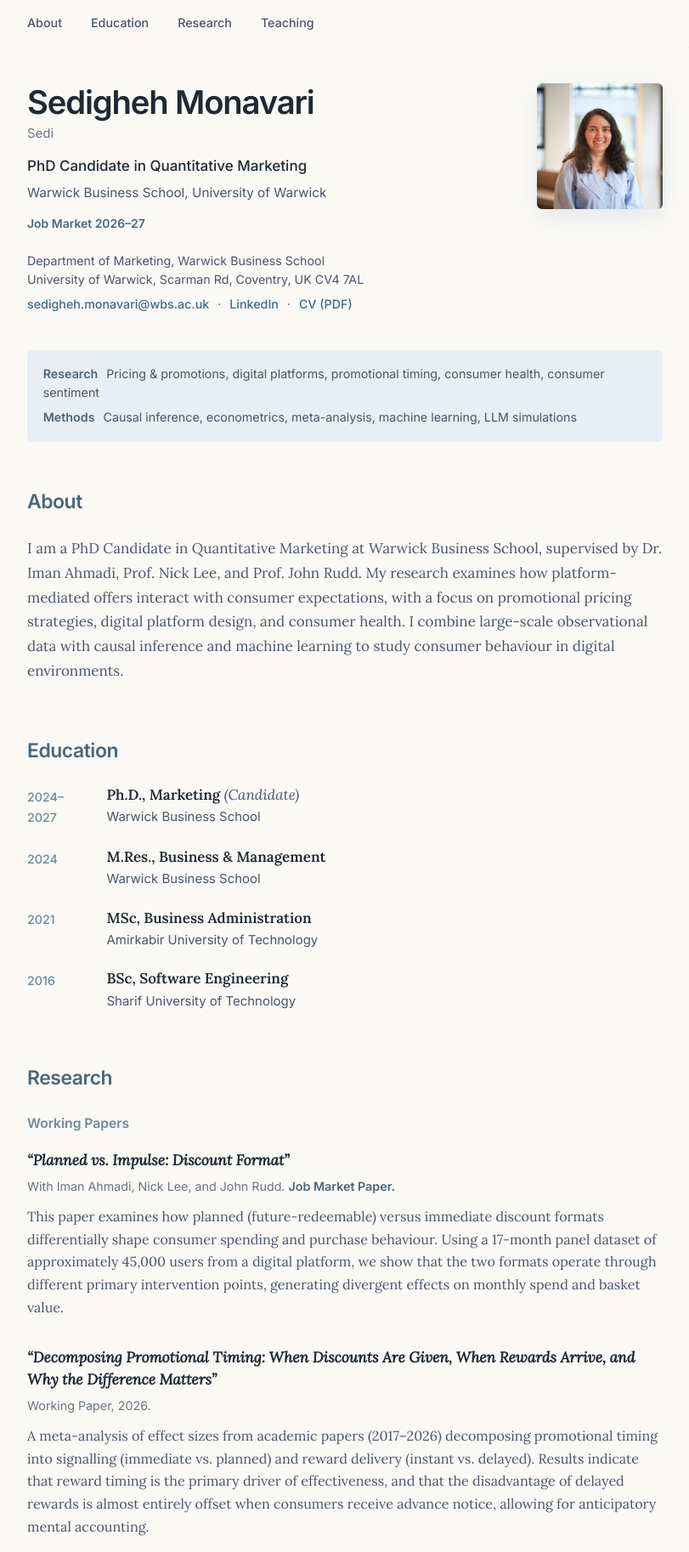
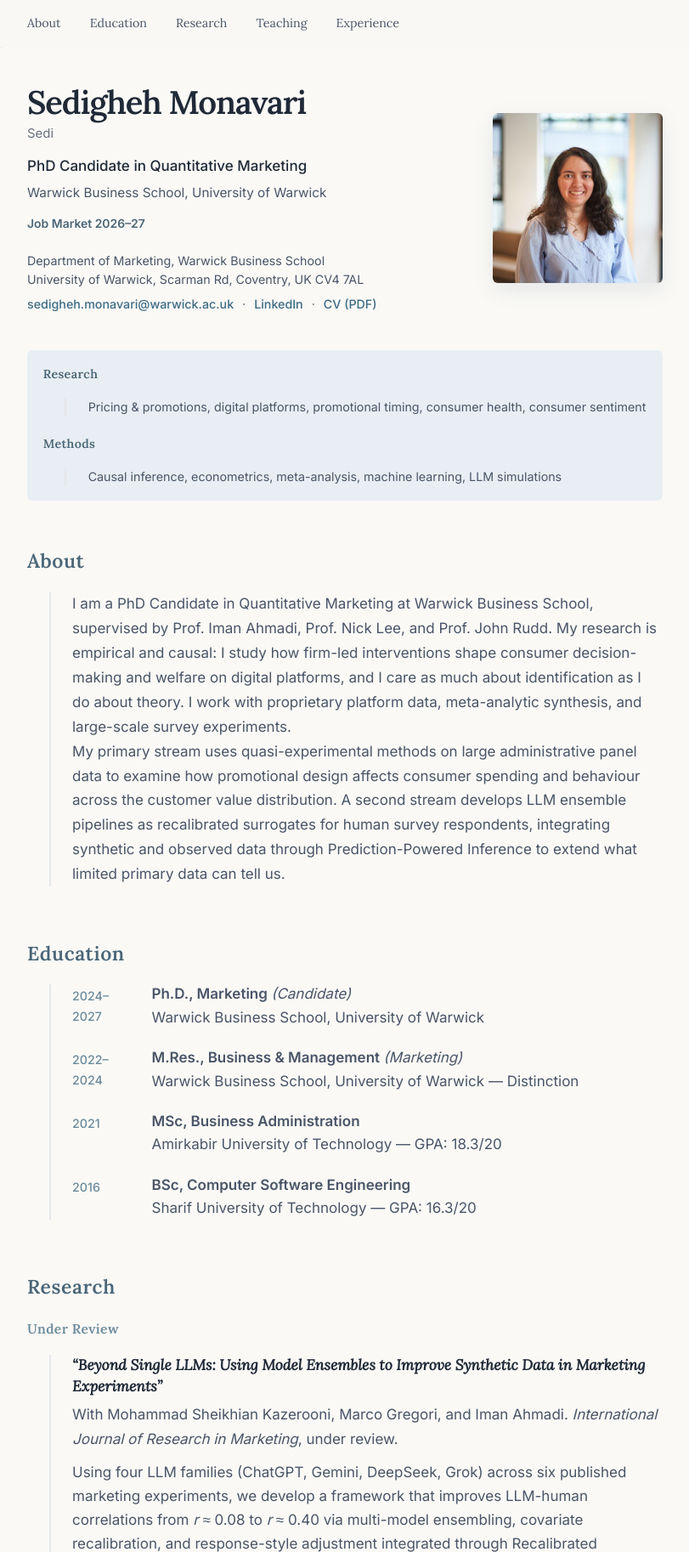
Before and after one commit to smonavari/smonavari.github.io, a plain HTML site: page index.html in a window 1280 px wide. Shown: the top 1826 px of the page at 85% size, without its empty margins (234-1045 px from the left). Drawn offline with Linux system fonts and the light colour scheme.

Commit message:
update style and content

```diff
--- a/index.html
+++ b/index.html
@@ -17,6 +17,7 @@
       <a href="#education">Education</a>
       <a href="#research">Research</a>
       <a href="#teaching">Teaching</a>
+      <a href="#experience">Experience</a>
     </div>
   </nav>
 
@@ -33,7 +34,7 @@
           <p>Department of Marketing, Warwick Business School<br />
           University of Warwick, Scarman Rd, Coventry, UK CV4 7AL</p>
           <p>
-            <a href="mailto:sedigheh.monavari@wbs.ac.uk">sedigheh.monavari@wbs.ac.uk</a>
+            <a href="mailto:sedigheh.monavari@warwick.ac.uk">sedigheh.monavari@warwick.ac.uk</a>
             <span class="sep" aria-hidden="true">·</span>
             <a href="https://www.linkedin.com/in/sedigheh-monavari-38822039/" target="_blank" rel="noopener noreferrer">LinkedIn</a>
             <span class="sep" aria-hidden="true">·</span>
@@ -41,96 +42,127 @@
           </p>
         </div>
       </div>
-      <img class="photo" src="photo.jpg" alt="Sedigheh Monavari" width="148" height="185" />
+      <img class="photo" src="photo.jpg" alt="Sedigheh Monavari" width="200" height="250" />
     </header>
 
-    <p class="tags">
-      <span class="tag-group"><span class="tag-label">Research</span> Pricing &amp; promotions, digital platforms, promotional timing, consumer health, consumer sentiment</span>
-      <span class="tag-group"><span class="tag-label">Methods</span> Causal inference, econometrics, meta-analysis, machine learning, LLM simulations</span>
-    </p>
+    <div class="tags">
+      <div class="tag-group">
+        <h3>Research</h3>
+        <p class="section-content">Pricing &amp; promotions, digital platforms, promotional timing, consumer health, consumer sentiment</p>
+      </div>
+      <div class="tag-group">
+        <h3>Methods</h3>
+        <p class="section-content">Causal inference, econometrics, meta-analysis, machine learning, LLM simulations</p>
+      </div>
+    </div>
 
     <main>
 
       <section id="about">
         <h2>About</h2>
-        <p>
-          I am a PhD Candidate in Quantitative Marketing at Warwick Business School, supervised by
-          Dr. Iman Ahmadi, Prof. Nick Lee, and Prof. John Rudd. My research examines how platform-mediated offers interact with consumer expectations, with a focus on promotional pricing strategies, digital platform design, and consumer health. I combine large-scale observational data with causal inference and machine learning to study consumer behaviour in digital environments.
-        </p>
+        <div class="section-content">
+          <p>
+            I am a PhD Candidate in Quantitative Marketing at Warwick Business School, supervised by Prof. Iman Ahmadi, Prof. Nick Lee, and Prof. John Rudd. My research is empirical and causal: I study how firm-led interventions shape consumer decision-making and welfare on digital platforms, and I care as much about identification as I do about theory. I work with proprietary platform data, meta-analytic synthesis, and large-scale survey experiments.
+          </p>
+          <p>
+            My primary stream uses quasi-experimental methods on large administrative panel data to examine how promotional design affects consumer spending and behaviour across the customer value distribution. A second stream develops LLM ensemble pipelines as recalibrated surrogates for human survey respondents, integrating synthetic and observed data through Prediction-Powered Inference to extend what limited primary data can tell us.
+          </p>
+        </div>
       </section>
 
       <section id="education">
         <h2>Education</h2>
-        <ul class="entries">
+        <div class="section-content">
+          <ul class="entries">
           <li>
             <span class="year">2024&ndash;2027</span>
             <div>
               <p class="entry-title">Ph.D., Marketing <em>(Candidate)</em></p>
-              <p class="entry-sub">Warwick Business School</p>
+              <p class="entry-sub">Warwick Business School, University of Warwick</p>
             </div>
           </li>
           <li>
-            <span class="year">2024</span>
+            <span class="year">2022&ndash;2024</span>
             <div>
-              <p class="entry-title">M.Res., Business &amp; Management</p>
-              <p class="entry-sub">Warwick Business School</p>
+              <p class="entry-title">M.Res., Business &amp; Management <em>(Marketing)</em></p>
+              <p class="entry-sub">Warwick Business School, University of Warwick &mdash; Distinction</p>
             </div>
           </li>
           <li>
             <span class="year">2021</span>
             <div>
               <p class="entry-title">MSc, Business Administration</p>
-              <p class="entry-sub">Amirkabir University of Technology</p>
+              <p class="entry-sub">Amirkabir University of Technology &mdash; GPA: 18.3/20</p>
             </div>
           </li>
           <li>
             <span class="year">2016</span>
             <div>
-              <p class="entry-title">BSc, Software Engineering</p>
-              <p class="entry-sub">Sharif University of Technology</p>
+              <p class="entry-title">BSc, Computer Software Engineering</p>
+              <p class="entry-sub">Sharif University of Technology &mdash; GPA: 16.3/20</p>
             </div>
           </li>
         </ul>
+        </div>
       </section>
 
       <section id="research">
         <h2>Research</h2>
 
+        <h3>Under Review</h3>
+        <div class="section-content">
+
+        <article class="pub">
+          <h4>&ldquo;Beyond Single LLMs: Using Model Ensembles to Improve Synthetic Data in Marketing Experiments&rdquo;</h4>
+          <p class="pub-meta">With Mohammad Sheikhian Kazerooni, Marco Gregori, and Iman Ahmadi. <em>International Journal of Research in Marketing</em>, under review.</p>
+          <p class="pub-text">Using four LLM families (ChatGPT, Gemini, DeepSeek, Grok) across six published marketing experiments, we develop a framework that improves LLM-human correlations from <em>r</em>&nbsp;&asymp;&nbsp;0.08 to <em>r</em>&nbsp;&asymp;&nbsp;0.40 via multi-model ensembling, covariate recalibration, and response-style adjustment integrated through Recalibrated Prediction-Powered Inference (RePPI). The pipeline reduces standard errors by approximately 16% on average, corresponding to an effective labeled-sample-size increase of roughly 24%.</p>
+        </article>
+
+        </div>
+
         <h3>Working Papers</h3>
+        <div class="section-content">
 
         <article class="pub">
           <h4>&ldquo;Planned vs. Impulse: Discount Format&rdquo;</h4>
           <p class="pub-meta">With Iman Ahmadi, Nick Lee, and John Rudd. <strong>Job Market Paper.</strong></p>
-          <p class="pub-text">This paper examines how planned (future-redeemable) versus immediate discount formats differentially shape consumer spending and purchase behaviour. Using a 17-month panel dataset of approximately 45,000 users from a digital platform, we show that the two formats operate through different primary intervention points, generating divergent effects on monthly spend and basket value.</p>
+          <p class="pub-text">Using a 17-month panel dataset of approximately 45,000 users and a doubly robust PSM-TWFE design, we find that immediate discounts generate three times the net revenue response per month across all customer value tiers, whereas planned discounts fail to increase net spend among low-value consumers due to budgetary absorption.</p>
         </article>
 
         <article class="pub">
           <h4>&ldquo;Decomposing Promotional Timing: When Discounts Are Given, When Rewards Arrive, and Why the Difference Matters&rdquo;</h4>
           <p class="pub-meta">Working Paper, 2026.</p>
-          <p class="pub-text">A meta-analysis of effect sizes from academic papers (2017&ndash;2026) decomposing promotional timing into signalling (immediate vs. planned) and reward delivery (instant vs. delayed). Results indicate that reward timing is the primary driver of effectiveness, and that the disadvantage of delayed rewards is almost entirely offset when consumers receive advance notice, allowing for anticipatory mental accounting.</p>
+          <p class="pub-text">A meta-analysis of effect sizes from academic papers (2017&ndash;2026) decomposing promotional timing into signalling (immediate vs. planned) and reward delivery (instant vs. delayed). Instant rewards significantly outperform delayed ones; however, this disadvantage is nearly eliminated when consumers receive advance notice, enabling anticipatory mental accounting.</p>
+        </article>
+
+        </div>
+
+        <h3>Research in Progress</h3>
+        <div class="section-content">
+
+        <article class="pub">
+          <h4>&ldquo;Consumer Expectations and Monetisation on a Digital Health Platform&rdquo;</h4>
+          <p class="pub-meta">With Iman Ahmadi, Nick Lee, and John Rudd.</p>
+          <p class="pub-text">Examines how monetisation strategy on a publicly oriented digital health platform shapes user engagement and trust, applying difference-in-differences and dynamic topic modelling to user session data and app-store reviews.</p>
         </article>
 
         <article class="pub">
-          <h4>&ldquo;Beyond Single LLMs: Using Model Ensembles to Improve Synthetic Data in Marketing Experiments&rdquo;</h4>
-          <p class="pub-meta">With Mohammad Sheikhian, Marco Gregori, and Iman Ahmadi.</p>
-          <p class="pub-text">We evaluate the extent to which multi-model synthetic data generation (ensembles) improves alignment with human behaviour across diverse marketing experiments, providing a more robust alternative to single-model simulations.</p>
+          <h4>&ldquo;Polling with AI: Can LLM Surrogates Supplement Probabilistic Sampling for Voting-Intention Research?&rdquo;</h4>
+          <p class="pub-meta">With Mohammad Sheikhian Kazerooni, Marco Gregori, and Iman Ahmadi.</p>
+          <p class="pub-text">Evaluates whether LLM predictions can supplement a small human survey (<em>N</em>&nbsp;&asymp;&nbsp;1,200 Scottish residents via Prolific) to produce valid constituency-level estimates of voting intention for the 2026 Scottish Parliament election, combining human and synthetic responses through Prediction-Powered Inference.</p>
         </article>
 
-        <h3>Research in Progress</h3>
+        </div>
 
-        <article class="pub">
-          <h4>&ldquo;Polling with AI: Scotland 2026 Election&rdquo;</h4>
-          <p class="pub-meta">With Mohammad Sheikhian, Marco Gregori, and Iman Ahmadi.</p>
-        </article>
-
-        <h3>Conference Presentations</h3>
+        <h3>Presentations</h3>
+        <div class="section-content">
 
         <ul class="entries">
           <li>
             <span class="year">2026</span>
             <div>
               <p class="entry-title">&ldquo;Beyond Single LLMs: Using Model Ensembles to Improve Synthetic Data in Marketing Experiments&rdquo;</p>
-              <p class="entry-sub">INFORMS Marketing Science (ISMS). <em>Oral presentation (upcoming).</em></p>
+              <p class="entry-sub">INFORMS Marketing Science (ISMS). <em>Oral presentation (forthcoming).</em></p>
             </div>
           </li>
           <li>
@@ -140,25 +172,66 @@
               <p class="entry-sub">European Marketing Academy (EMAC). <em>Poster.</em></p>
             </div>
           </li>
+          <li>
+            <span class="year">2023&ndash;2026</span>
+            <div>
+              <p class="entry-title">Marketing Research Brownbag</p>
+              <p class="entry-sub">Warwick Business School.</p>
+            </div>
+          </li>
         </ul>
+        </div>
       </section>
 
       <section id="teaching">
         <h2>Teaching</h2>
-        <ul class="entries">
+        <div class="section-content">
+          <ul class="entries">
           <li>
+            <span class="year">2024, 2025</span>
             <div>
               <p class="entry-title">Marketing and Strategy Analytics</p>
-              <p class="entry-sub">Graduate Teaching Assistant, MSc, Warwick Business School, 2025 (rating: 4.3) and 2024.</p>
+              <p class="entry-sub">Graduate Teaching Assistant, MSc &mdash; Warwick Business School. <em>Rating: 4.3/5 (2025).</em></p>
             </div>
           </li>
           <li>
+            <span class="year">2020&ndash;2021</span>
             <div>
               <p class="entry-title">Managerial Decision Making</p>
-              <p class="entry-sub">Graduate Teaching Assistant, MBA, Amirkabir University of Technology, 2020&ndash;2021.</p>
+              <p class="entry-sub">Graduate Teaching Assistant, MBA &mdash; Amirkabir University of Technology.</p>
+            </div>
+          </li>
+          <li>
+            <span class="year">2013</span>
+            <div>
+              <p class="entry-title">Computer Programming</p>
+              <p class="entry-sub">Teaching Assistant, BSc &mdash; Sharif University of Technology.</p>
             </div>
           </li>
         </ul>
+        </div>
+      </section>
+
+      <section id="experience">
+        <h2>Industry Experience</h2>
+        <div class="section-content">
+          <ul class="entries">
+          <li>
+            <span class="year">2022</span>
+            <div>
+              <p class="entry-title">Product Manager &mdash; Snapp!</p>
+              <p class="entry-sub">Developed the in-house A/B testing and experimentation platform; applied econometric methods to evaluate causal effects of platform interventions.</p>
+            </div>
+          </li>
+          <li>
+            <span class="year">2021&ndash;2022</span>
+            <div>
+              <p class="entry-title">Product Analyst &mdash; Tapsell</p>
+              <p class="entry-sub">Analysed large-scale advertising data to optimise business operations; built dashboards and data models supporting data-driven decision-making.</p>
+            </div>
+          </li>
+        </ul>
+        </div>
       </section>
 
     </main>
--- a/style.css
+++ b/style.css
@@ -1,3 +1,5 @@
+@import url('https://fonts.googleapis.com/css2?family=Inter:wght@400;500&family=Lora:ital,wght@0,400;0,600;1,400&display=swap');
+
 /* Modern academic — no borders, spacing + type only */
 
 :root {
@@ -5,16 +7,17 @@
   --surface:   #faf9f6;
   --nav-bg:    rgba(250, 249, 246, 0.9);
   --tint:      #e8eef3;
-  --text:      #1f2933;
+  --text:      #1f2937;
   --soft:      #4a5568;
   --light:     #6b7280;
   --accent:    #4a6678;
   --accent-2:  #6b8a9a;
   --link:      #3d6b85;
   --link-h:    #2f5569;
+  --section-border: #e5e7eb;
 
-  --sans:  'Inter', system-ui, sans-serif;
-  --serif: 'Lora', Georgia, serif;
+  --font-heading: 'Lora', Georgia, serif;
+  --font-body:    'Inter', sans-serif;
 
   --max:   44rem;
   --nav-h: 3.25rem;
@@ -32,8 +35,22 @@ html {
   scroll-padding-top: calc(var(--nav-h) + 1rem);
 }
 
+body,
+p,
+li,
+span {
+  font-family: var(--font-body);
+}
+
+h1,
+h2,
+h3,
+h4,
+.nav a {
+  font-family: var(--font-heading);
+}
+
 body {
-  font-family: var(--serif);
   color: var(--text);
   background: var(--bg);
   line-height: 1.7;
@@ -83,7 +100,6 @@ img {
 }
 
 .nav a {
-  font-family: var(--sans);
   font-size: 0.84rem;
   font-weight: 500;
   color: var(--soft);
@@ -110,13 +126,12 @@ img {
 .profile {
   display: flex;
   justify-content: space-between;
-  align-items: flex-start;
+  align-items: center;
   gap: 2.5rem;
   margin-bottom: 2.5rem;
 }
 
 .profile h1 {
-  font-family: var(--sans);
   font-size: clamp(1.75rem, 4vw, 2.25rem);
   font-weight: 600;
   letter-spacing: -0.03em;
@@ -124,7 +139,6 @@ img {
 }
 
 .aka {
-  font-family: var(--sans);
   font-size: 0.88rem;
   font-weight: 400;
   color: var(--light);
@@ -132,7 +146,6 @@ img {
 }
 
 .role {
-  font-family: var(--sans);
   font-size: 1rem;
   font-weight: 500;
   color: var(--text);
@@ -140,7 +153,6 @@ img {
 }
 
 .org {
-  font-family: var(--sans);
   font-size: 0.9rem;
   font-weight: 400;
   color: var(--soft);
@@ -148,7 +160,6 @@ img {
 }
 
 .jm {
-  font-family: var(--sans);
   font-size: 0.82rem;
   font-weight: 600;
   color: var(--accent);
@@ -157,7 +168,6 @@ img {
 
 .contact {
   margin-top: 1.25rem;
-  font-family: var(--sans);
   font-size: 0.84rem;
   font-weight: 400;
   line-height: 1.55;
@@ -178,7 +188,7 @@ img {
 }
 
 .photo {
-  width: 148px;
+  width: 200px;
   flex-shrink: 0;
   border-radius: 6px;
   box-shadow: 0 8px 24px rgba(74, 102, 120, 0.12);
@@ -187,7 +197,6 @@ img {
 /* ── research / methods line ──────────────────────────── */
 
 .tags {
-  font-family: var(--sans);
   font-size: 0.84rem;
   line-height: 1.55;
   color: var(--soft);
@@ -197,13 +206,16 @@ img {
   border-radius: 6px;
   display: flex;
   flex-direction: column;
-  gap: 0.45rem;
+  gap: 1.25rem;
 }
 
-.tag-label {
-  font-weight: 600;
+.tags h3 {
+  font-size: 0.84rem;
   color: var(--accent);
-  margin-right: 0.35rem;
+}
+
+.tags .section-content {
+  margin-bottom: 0;
 }
 
 /* ── sections ─────────────────────────────────────────── */
@@ -216,28 +228,44 @@ main section:last-of-type {
   margin-bottom: 0;
 }
 
+main h2,
+main h3,
+.tags h3 {
+  font-weight: 700;
+  letter-spacing: 0.025em;
+  margin-bottom: 1rem;
+}
+
 main h2 {
-  font-family: var(--sans);
   font-size: 1.35rem;
-  font-weight: 600;
-  letter-spacing: -0.02em;
   color: var(--accent);
-  margin-bottom: 1.25rem;
 }
 
 main h3 {
-  font-family: var(--sans);
   font-size: 0.92rem;
-  font-weight: 600;
   color: var(--accent-2);
-  margin: 2rem 0 1rem;
 }
 
-main h3:first-of-type {
+main h2 + h3 {
   margin-top: 0.5rem;
 }
 
-main > section > p {
+main section > h3 ~ h3 {
+  margin-top: 2rem;
+}
+
+.section-content {
+  margin-left: 1.5rem;
+  padding-left: 1.5rem;
+  border-left: 2px solid var(--section-border);
+  margin-bottom: 1.5rem;
+}
+
+main section > .section-content:last-child {
+  margin-bottom: 0;
+}
+
+.section-content p {
   font-size: 1rem;
   color: var(--soft);
 }
@@ -263,7 +291,6 @@ main > section > p {
 }
 
 .year {
-  font-family: var(--sans);
   font-size: 0.84rem;
   font-weight: 500;
   color: var(--accent-2);
@@ -283,7 +310,6 @@ main > section > p {
 }
 
 .entry-sub {
-  font-family: var(--sans);
   font-size: 0.88rem;
   font-weight: 400;
   color: var(--soft);
@@ -316,7 +342,6 @@ main > section > p {
 }
 
 .pub-meta {
-  font-family: var(--sans);
   font-size: 0.84rem;
   color: var(--light);
   margin-bottom: 0.6rem;
@@ -338,7 +363,6 @@ main > section > p {
 footer {
   margin-top: 4rem;
   padding-top: 2rem;
-  font-family: var(--sans);
   font-size: 0.78rem;
   color: var(--light);
   text-align: center;
@@ -366,7 +390,7 @@ footer {
   }
 
   .photo {
-    width: 120px;
+    width: 160px;
   }
 
   .entries li {
```
Also changed, not shown: 2 other files.
